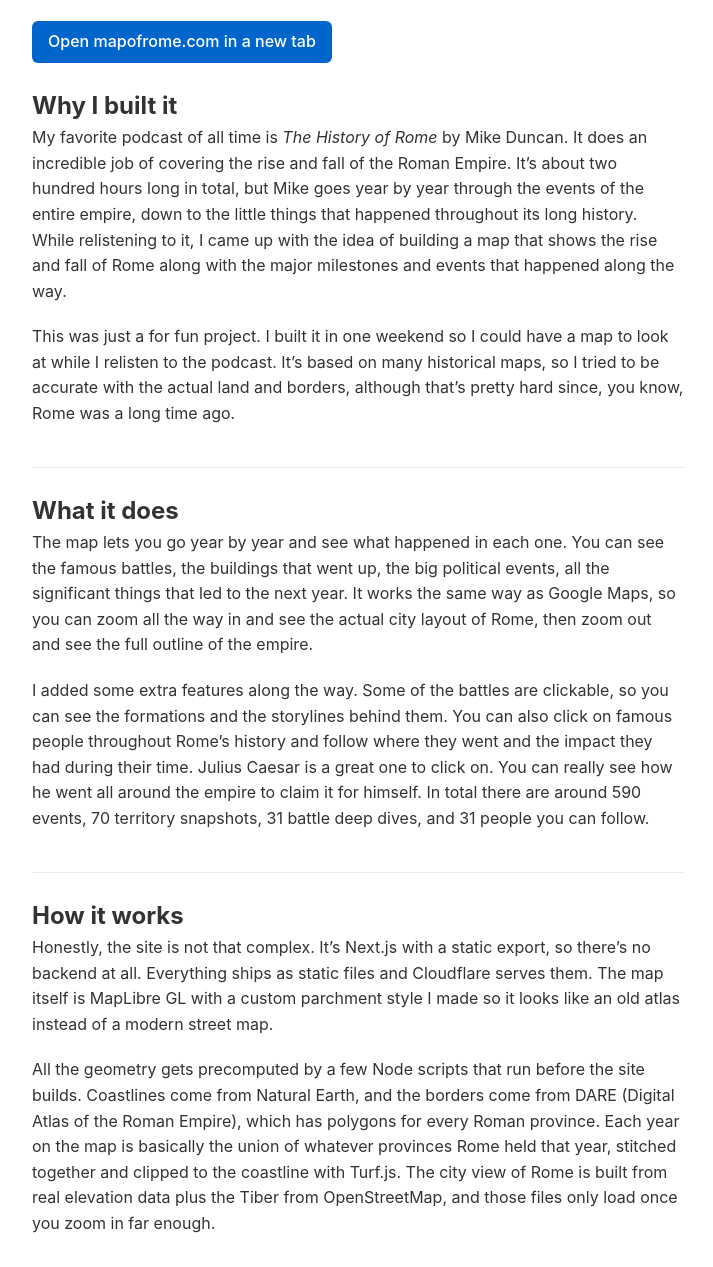
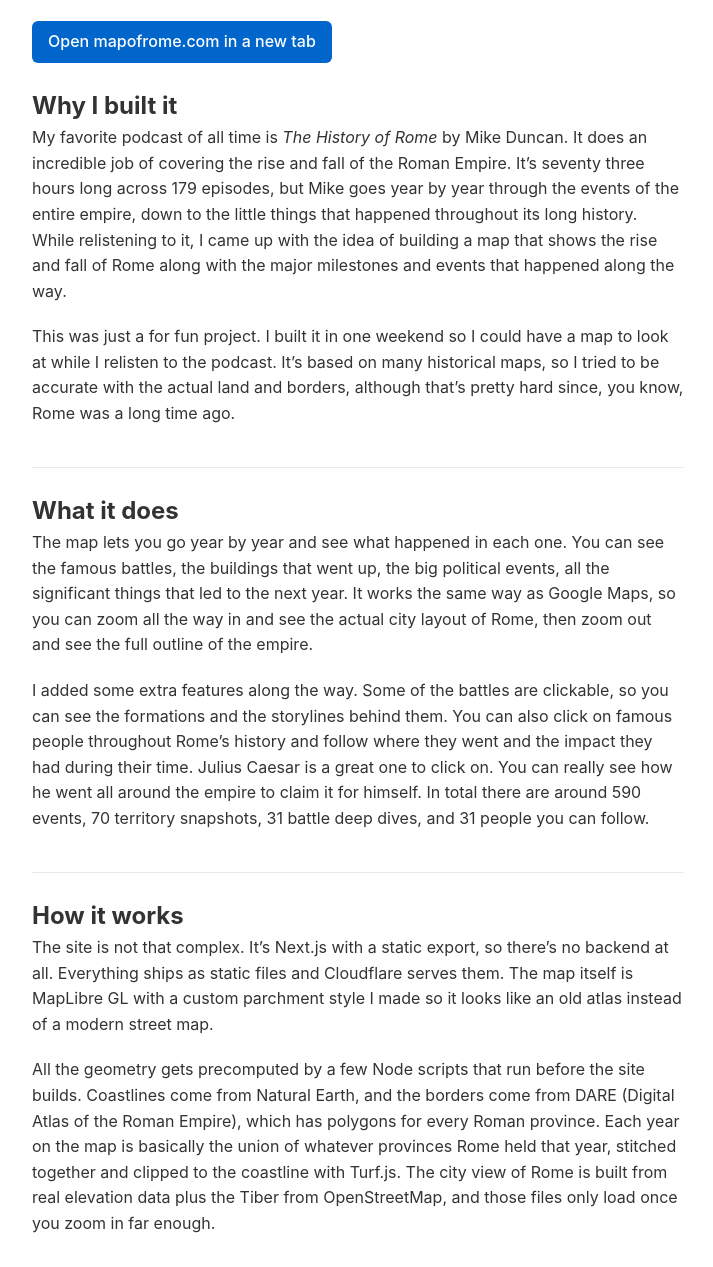
Before and after one commit to joseph-love-dev/joseph-love-dev.github.io, a Jekyll site: the page built from projects/rome.md, in a window 1280 px wide and 1400 px high, scrolled down 1101 px, cut to the strip 133-1400 px from the top of the window. Shown: the whole strip, without its empty margins (282-995 px from the left). Built offline with Jekyll 4.4.1, drawn with Linux system fonts in a browser that asks for light colours.

Commit message:
fix: corrected podcast length and episode count on rome page
Co-Authored-By: Claude Fable 5 <noreply@anthropic.com>

```diff
--- a/projects/rome.md
+++ b/projects/rome.md
@@ -16,7 +16,7 @@ Map of Rome is an interactive map that lets you scrub through the entire history
 
 ## Why I built it
 
-My favorite podcast of all time is *The History of Rome* by Mike Duncan. It does an incredible job of covering the rise and fall of the Roman Empire. It's about two hundred hours long in total, but Mike goes year by year through the events of the entire empire, down to the little things that happened throughout its long history. While relistening to it, I came up with the idea of building a map that shows the rise and fall of Rome along with the major milestones and events that happened along the way.
+My favorite podcast of all time is *The History of Rome* by Mike Duncan. It does an incredible job of covering the rise and fall of the Roman Empire. It's seventy three hours long across 179 episodes, but Mike goes year by year through the events of the entire empire, down to the little things that happened throughout its long history. While relistening to it, I came up with the idea of building a map that shows the rise and fall of Rome along with the major milestones and events that happened along the way.
 
 This was just a for fun project. I built it in one weekend so I could have a map to look at while I relisten to the podcast. It's based on many historical maps, so I tried to be accurate with the actual land and borders, although that's pretty hard since, you know, Rome was a long time ago.
 
@@ -28,6 +28,6 @@ I added some extra features along the way. Some of the battles are clickable, so
 
 ## How it works
 
-Honestly, the site is not that complex. It's Next.js with a static export, so there's no backend at all. Everything ships as static files and Cloudflare serves them. The map itself is MapLibre GL with a custom parchment style I made so it looks like an old atlas instead of a modern street map.
+The site is not that complex. It's Next.js with a static export, so there's no backend at all. Everything ships as static files and Cloudflare serves them. The map itself is MapLibre GL with a custom parchment style I made so it looks like an old atlas instead of a modern street map.
 
 All the geometry gets precomputed by a few Node scripts that run before the site builds. Coastlines come from Natural Earth, and the borders come from DARE (Digital Atlas of the Roman Empire), which has polygons for every Roman province. Each year on the map is basically the union of whatever provinces Rome held that year, stitched together and clipped to the coastline with Turf.js. The city view of Rome is built from real elevation data plus the Tiber from OpenStreetMap, and those files only load once you zoom in far enough.
```
